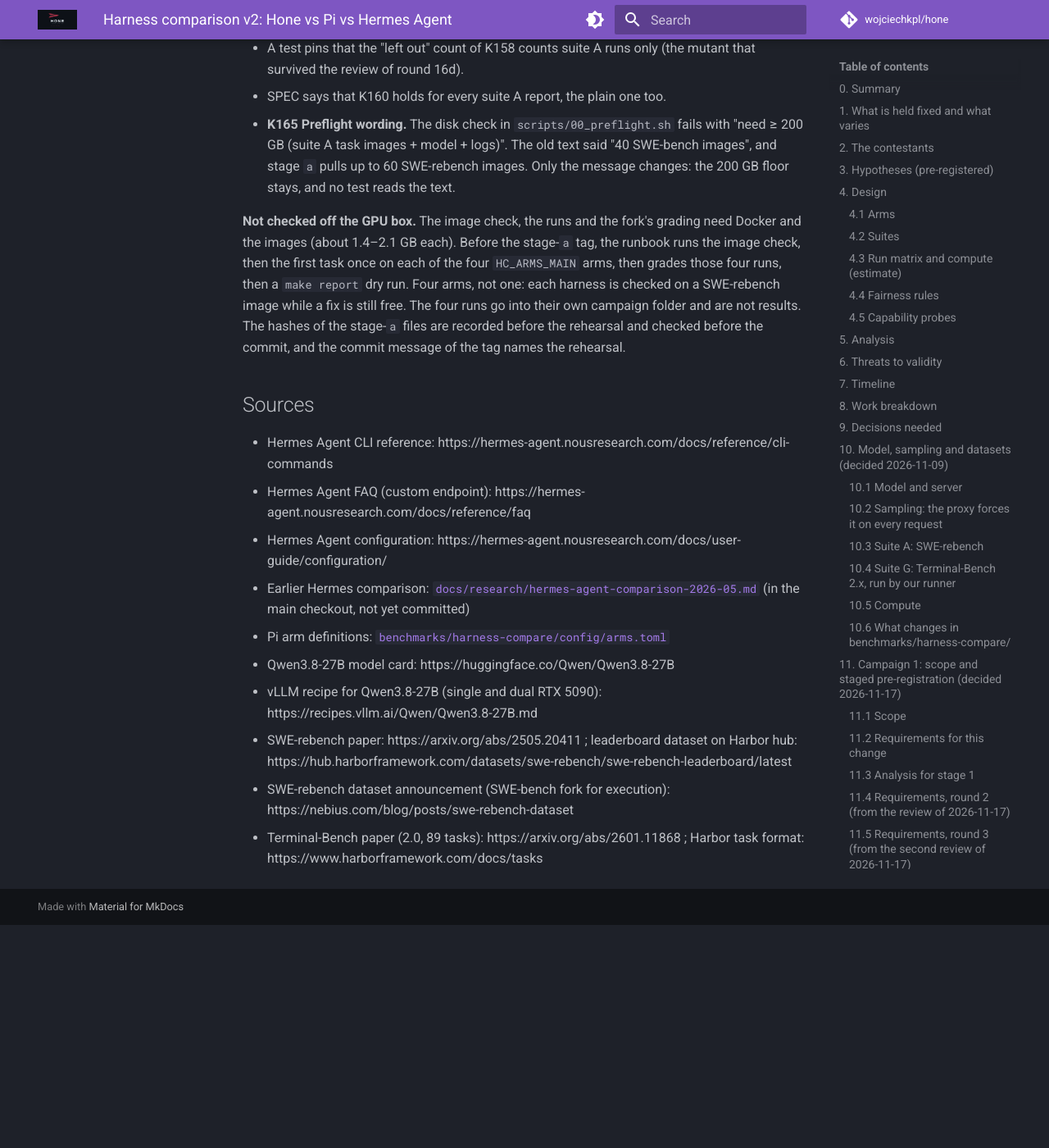
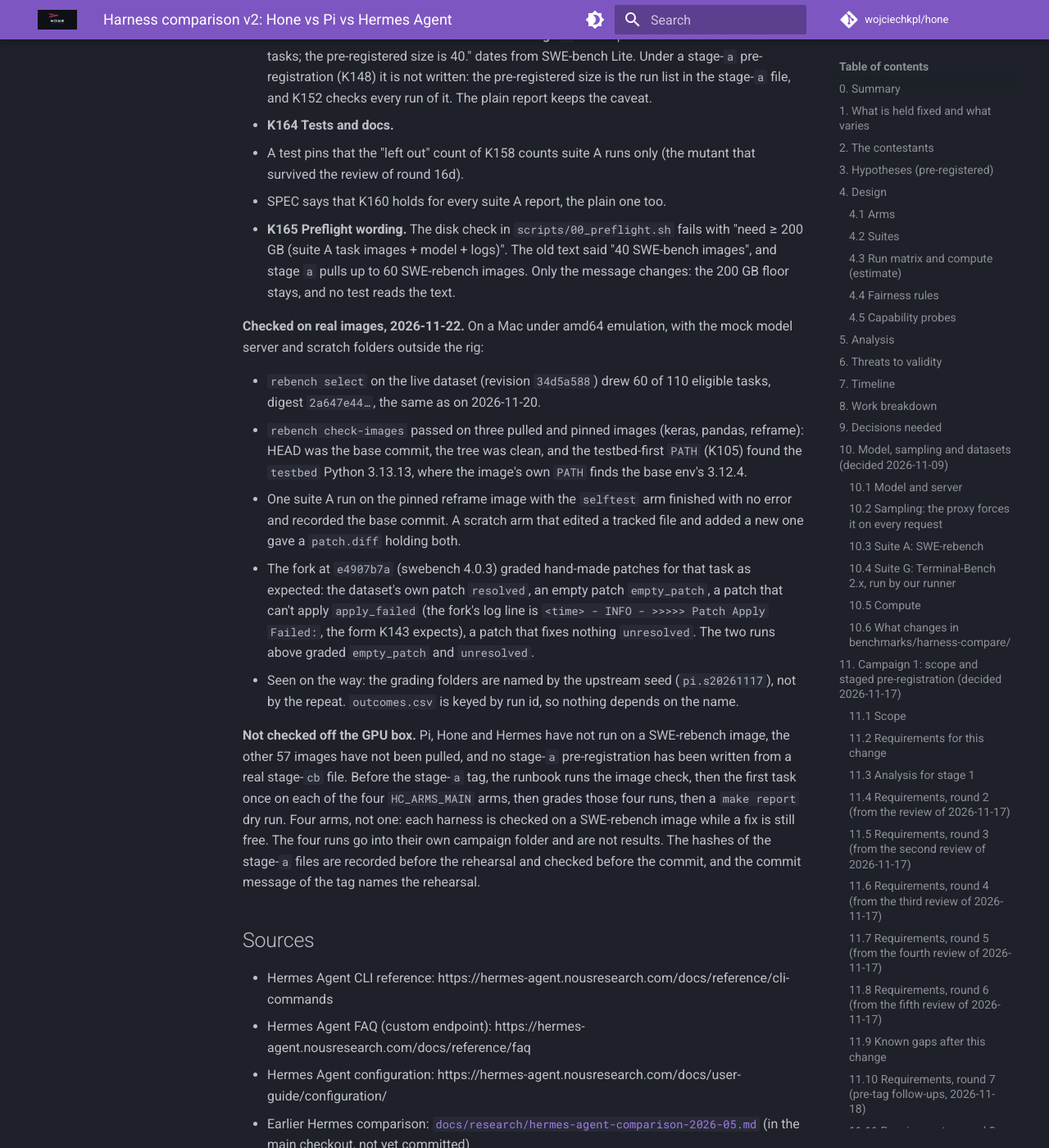
Before and after one commit to wojciechkpl/hone, an MkDocs documentation site: the page built from docs/plans/harness-compare-v2-2026-11.md, in a window 1280 px wide and 1400 px high, scrolled down 56789 px. Shown: the whole window at 82% size. Built offline with MkDocs 1.6.1 and Material for MkDocs 9.7.7, drawn with Linux system fonts in a browser that asks for light colours; comment, search, counter and statistics services are not loaded; before the commit the page ends 57917 px from its top, so only the background shows below that; some of the changed text lies outside the part shown.

Commit message:
docs(bench): what was checked on real SWE-rebench images, and measured image sizes
On 2026-11-22 the selection, the image check, one run with the selftest arm and the fork's grading of hand-made patches were run on three real images under amd64 emulation, with the expected results. The 60 drawn images are 1.24 to 4.27 GB compressed (97 GB in total, about 35 GB to download), and about 75 to 110 GB on disk.

```diff
--- a/docs/plans/harness-compare-v2-2026-11.md
+++ b/docs/plans/harness-compare-v2-2026-11.md
@@ -1407,9 +1407,15 @@ flowchart TD
     `error_ids` and `incomplete_ids`.
   - A patch that doesn't apply logs `>>>>> Patch Apply Failed` and lands in `error_ids`.
   - The README runs the leaderboard with `--namespace swerebench --cache_level instance`.
-- **Task images** (two checked through the registry API):
-  - Each is a single `linux/amd64` manifest of 1.4 to 2.1 GB compressed. The first six
-    layers, about 1.05 GB, are shared.
+- **Task images** (two checked through the registry API; sizes re-measured on 2026-11-22):
+  - Each is a single `linux/amd64` manifest. The 60 drawn images are 1.24 to 4.27 GB
+    compressed (median 1.5 GB, 97 GB in total, from the Docker Hub listing). The first six
+    layers, about 1.05 GB, are shared, so the download is about 35 GB if all 60 share them
+    (three were checked).
+  - Unpacked, the one layer that differs is about 2.1 times its compressed size (three
+    images: 0.37 → 0.89 GB, 0.66 → 1.22 GB, 3.22 → 7.01 GB). That gives about 75 GB on disk
+    for the 60 images with Docker's classic image store and about 110 GB with the containerd
+    image store, which keeps the compressed layers too.
   - `WorkingDir` is `/testbed`, and the image runs as root.
   - Conda lives in `/opt/conda`, not `/opt/miniconda3`, and the `testbed` env has Python
     3.13.
@@ -2003,8 +2009,28 @@ review of this round added K165.
   and stage `a` pulls up to 60 SWE-rebench images. Only the message changes: the 200 GB
   floor stays, and no test reads the text.
 
-**Not checked off the GPU box.** The image check, the runs and the fork's grading need
-Docker and the images (about 1.4–2.1 GB each). Before the stage-`a` tag, the runbook runs
+**Checked on real images, 2026-11-22.** On a Mac under amd64 emulation, with the mock
+model server and scratch folders outside the rig:
+
+- `rebench select` on the live dataset (revision `34d5a588`) drew 60 of 110 eligible tasks,
+  digest `2a647e44…`, the same as on 2026-11-20.
+- `rebench check-images` passed on three pulled and pinned images (keras, pandas, reframe):
+  HEAD was the base commit, the tree was clean, and the testbed-first `PATH` (K105) found
+  the `testbed` Python 3.13.13, where the image's own `PATH` finds the base env's 3.12.4.
+- One suite A run on the pinned reframe image with the `selftest` arm finished with no
+  error and recorded the base commit. A scratch arm that edited a tracked file and added a
+  new one gave a `patch.diff` holding both.
+- The fork at `e4907b7a` (swebench 4.0.3) graded hand-made patches for that task as
+  expected: the dataset's own patch `resolved`, an empty patch `empty_patch`, a patch that
+  can't apply `apply_failed` (the fork's log line is `<time> - INFO - >>>>> Patch Apply
+  Failed:`, the form K143 expects), a patch that fixes nothing `unresolved`. The two runs
+  above graded `empty_patch` and `unresolved`.
+- Seen on the way: the grading folders are named by the upstream seed (`pi.s20261117`),
+  not by the repeat. `outcomes.csv` is keyed by run id, so nothing depends on the name.
+
+**Not checked off the GPU box.** Pi, Hone and Hermes have not run on a SWE-rebench image,
+the other 57 images have not been pulled, and no stage-`a` pre-registration has been
+written from a real stage-`cb` file. Before the stage-`a` tag, the runbook runs
 the image check, then the first task once on each of the four `HC_ARMS_MAIN` arms, then
 grades those four runs, then a `make report` dry run. Four arms, not one: each harness is
 checked on a SWE-rebench image while a fix is still free. The four runs go into their own
```
Also changed, not shown: benchmarks/harness-compare/README.md (+3 -1 lines).
